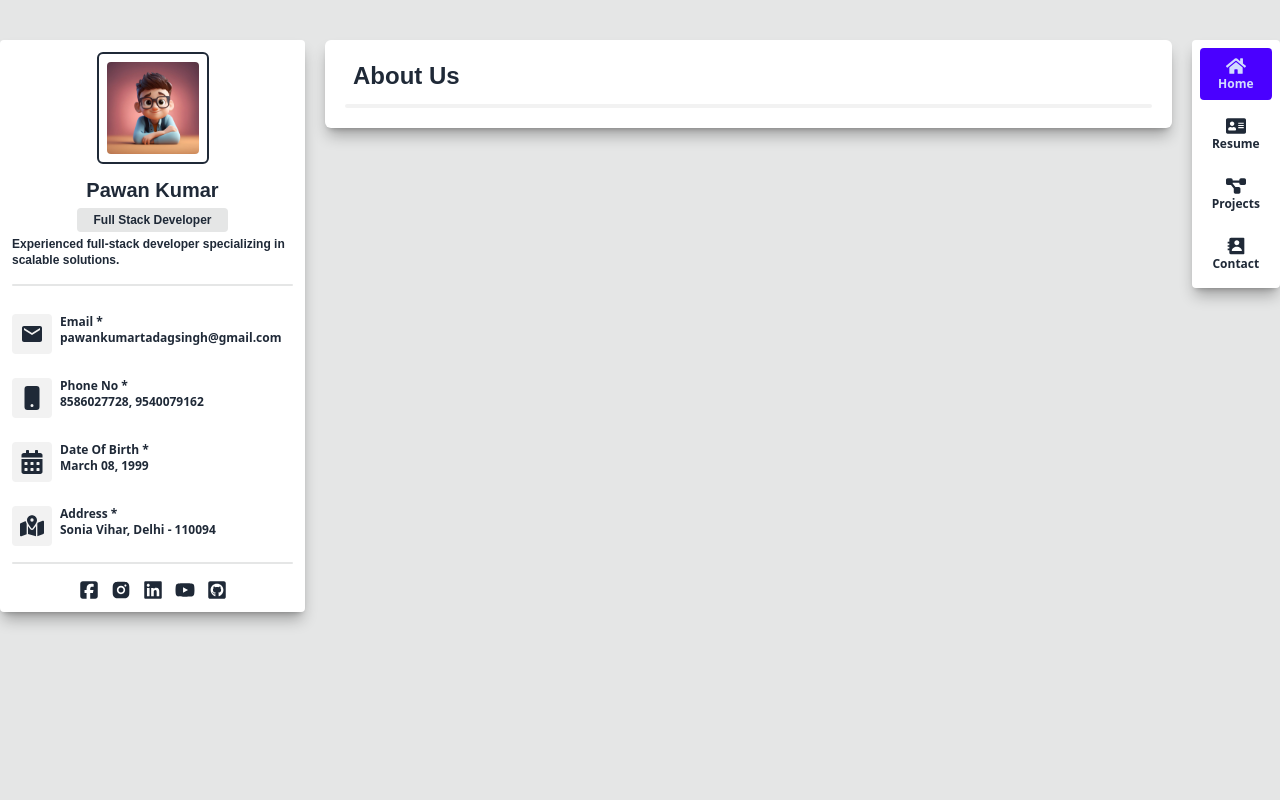
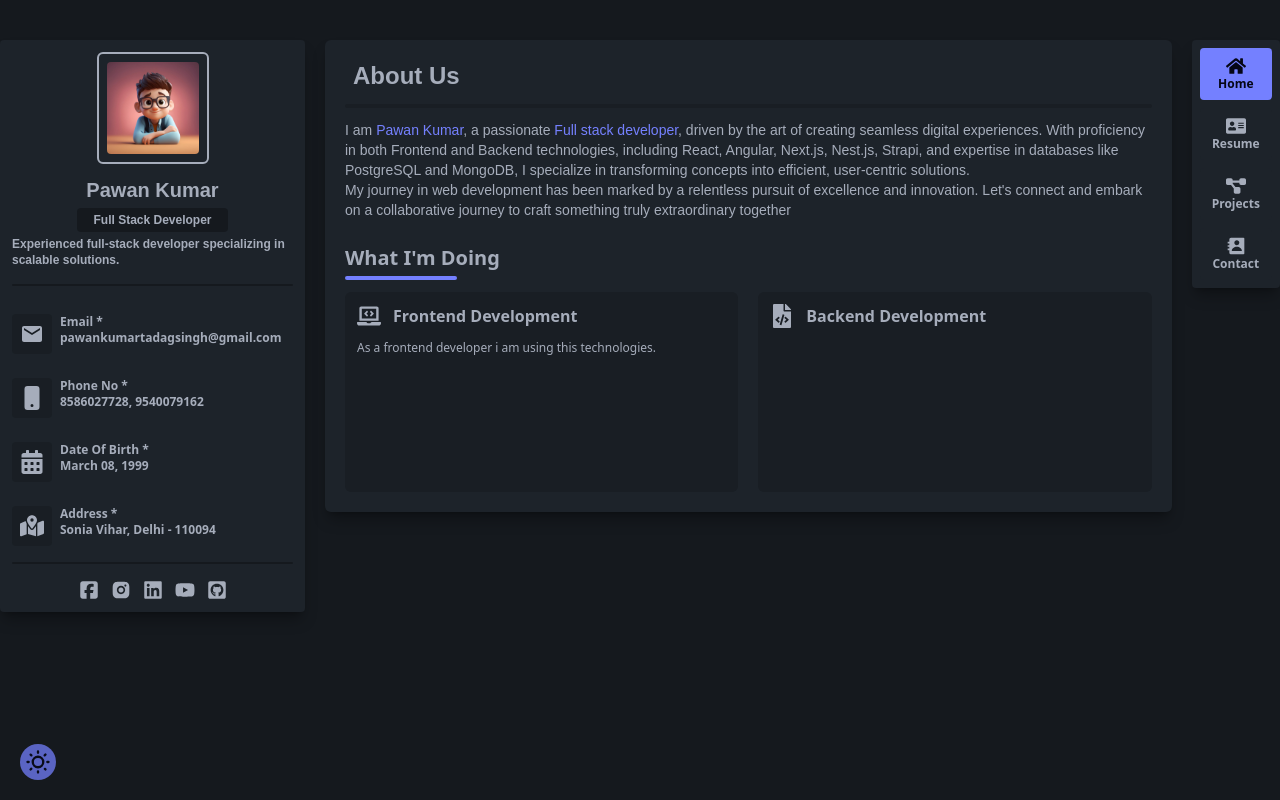
Before and after one commit to NightDevilPT/portfolio.v2, a Next.js app: page / in a window 1280 px wide. Built offline with nearby package versions, Linux system fonts and the light colour scheme.

Commit message:
about-home-page

```diff
--- a/src/ContextAPI/ThemeContextProvider.tsx
+++ b/src/ContextAPI/ThemeContextProvider.tsx
@@ -31,7 +31,7 @@ export const ThemeProvider = ({ children }: Children) => {
 		);
 	};
 
-	useEffect(()=>{toggleTheme(Theme.Night)},[])
+	useEffect(()=>{toggleTheme(Theme.Dark)},[])
 
 	return (
 		<ThemeContext.Provider value={{ theme, toggleTheme }}>
--- a/src/app/layout.tsx
+++ b/src/app/layout.tsx
@@ -4,6 +4,7 @@ import "./globals.css";
 import ProvidersLayout from "@/layouts/ProvidersLayout";
 import PersonalInformationComponent from "@/components/PersonalInfoComponent";
 import NavBarComponent from "@/components/NavBarComponent";
+import ThemeController from "@/components/ThemeController";
 
 const inter = Inter({ subsets: ["latin"] });
 
@@ -22,6 +23,7 @@ export default function RootLayout({
 			<body className={`bg-base-300 transition-all duration-300`}>
 				<ProvidersLayout>
 					<div className="relative w-full h-full overflow-x-hidden overflow-y-auto py-10">
+						<ThemeController />
 						<section
 							className={`container h-full grid grid-cols-12 gap-5 max-lg:gap-5 max-lg:grid-flow-row max-lg:place-items-center max-lg:place-content-start max-sm:px-5 mb-28`}
 						>
--- a/src/app/page.tsx
+++ b/src/app/page.tsx
@@ -1,9 +1,32 @@
 import HeaderComponent from "@/components/HeaderComponent";
+import WhatIDoComponent from "@/components/WhatIDoComponent";
+
+const aboutInfo = {
+	description: `I am Pawan Kumar, a passionate full stack developer, driven by the art of creating seamless digital experiences. With proficiency in both frontend and backend technologies, including React, Angular, Next.js, Nest.js, Strapi, and expertise in databases like PostgreSQL and MongoDB, I specialize in transforming concepts into efficient, user-centric solutions.<br/>
+  My journey in web development has been marked by a relentless pursuit of excellence and innovation. Let's connect and embark on a collaborative journey to craft something truly extraordinary together`,
+};
 
 export default function Home() {
-  return (
-    <section className={`w-full h-auto bg-base-100 rounded-md shadow-lg shadow-black/30 p-5`}>
-      <HeaderComponent title="About Us" />
-    </section>
-  );
+	return (
+		<section
+			className={`w-full h-auto bg-base-100 rounded-md shadow-lg shadow-black/30 p-5 flex justify-start items-start flex-col gap-3`}
+		>
+			<HeaderComponent title="About Us" />
+			<p className={`w-full h-auto text-sm font-mandali`}>
+				I am <span className={`text-primary`}>Pawan Kumar</span>, a passionate <span className="text-primary">Full stack developer</span>, driven by
+				the art of creating seamless digital experiences. With
+				proficiency in both Frontend and Backend technologies, including
+				React, Angular, Next.js, Nest.js, Strapi, and expertise in
+				databases like PostgreSQL and MongoDB, I specialize in
+				transforming concepts into efficient, user-centric solutions.
+				<br />
+				My journey in web development has been marked by a relentless
+				pursuit of excellence and innovation. Let's connect and embark
+				on a collaborative journey to craft something truly
+				extraordinary together
+			</p>
+
+      <WhatIDoComponent />
+		</section>
+	);
 }
--- /dev/null
+++ b/src/components/ThemeController/index.tsx
@@ -0,0 +1,42 @@
+'use client';
+
+import { useTheme } from "@/ContextAPI/ThemeContextProvider";
+import { Theme } from "@/types/types";
+import React from "react";
+
+const ThemeController = () => {
+	const {theme,toggleTheme} = useTheme()
+	return (
+		<label className="swap swap-rotate fixed bottom-5 left-5 bg-primary rounded-full p-1 animate-pulse">
+			{/* this hidden checkbox controls the state */}
+			<input
+				type="checkbox"
+				className="theme-controller"
+				value="synthwave"
+				onChange={()=>{
+					toggleTheme(theme===Theme.Dark?Theme.Cyberpunk:Theme.Dark)
+				}}
+			/>
+
+			{/* sun icon */}
+			<svg
+				className="swap-off fill-primary-content w-7 h-7"
+				xmlns="http://www.w3.org/2000/svg"
+				viewBox="0 0 24 24"
+			>
+				<path d="M5.64,17l-.71.71a1,1,0,0,0,0,1.41,1,1,0,0,0,1.41,0l.71-.71A1,1,0,0,0,5.64,17ZM5,12a1,1,0,0,0-1-1H3a1,1,0,0,0,0,2H4A1,1,0,0,0,5,12Zm7-7a1,1,0,0,0,1-1V3a1,1,0,0,0-2,0V4A1,1,0,0,0,12,5ZM5.64,7.05a1,1,0,0,0,.7.29,1,1,0,0,0,.71-.29,1,1,0,0,0,0-1.41l-.71-.71A1,1,0,0,0,4.93,6.34Zm12,.29a1,1,0,0,0,.7-.29l.71-.71a1,1,0,1,0-1.41-1.41L17,5.64a1,1,0,0,0,0,1.41A1,1,0,0,0,17.66,7.34ZM21,11H20a1,1,0,0,0,0,2h1a1,1,0,0,0,0-2Zm-9,8a1,1,0,0,0-1,1v1a1,1,0,0,0,2,0V20A1,1,0,0,0,12,19ZM18.36,17A1,1,0,0,0,17,18.36l.71.71a1,1,0,0,0,1.41,0,1,1,0,0,0,0-1.41ZM12,6.5A5.5,5.5,0,1,0,17.5,12,5.51,5.51,0,0,0,12,6.5Zm0,9A3.5,3.5,0,1,1,15.5,12,3.5,3.5,0,0,1,12,15.5Z" />
+			</svg>
+
+			{/* moon icon */}
+			<svg
+				className="swap-on  fill-primary-content w-7 h-7"
+				xmlns="http://www.w3.org/2000/svg"
+				viewBox="0 0 24 24"
+			>
+				<path d="M21.64,13a1,1,0,0,0-1.05-.14,8.05,8.05,0,0,1-3.37.73A8.15,8.15,0,0,1,9.08,5.49a8.59,8.59,0,0,1,.25-2A1,1,0,0,0,8,2.36,10.14,10.14,0,1,0,22,14.05,1,1,0,0,0,21.64,13Zm-9.5,6.69A8.14,8.14,0,0,1,7.08,5.22v.27A10.15,10.15,0,0,0,17.22,15.63a9.79,9.79,0,0,0,2.1-.22A8.11,8.11,0,0,1,12.14,19.73Z" />
+			</svg>
+		</label>
+	);
+};
+
+export default ThemeController;
--- /dev/null
+++ b/src/components/WhatIDoComponent/ServiceCards/ServiceCard.tsx
@@ -0,0 +1,57 @@
+"use client";
+
+import React, { ReactNode, useEffect, useRef, useState } from "react";
+import { IoIosArrowDown } from "react-icons/io";
+
+interface IProps {
+	children: ReactNode;
+	title: string;
+	height: string;
+	icons: any;
+	showCollapse: boolean;
+}
+
+const ServiceCard = ({
+	children,
+	title,
+	height,
+	icons,
+	showCollapse,
+}: IProps) => {
+	const [show, setShow] = useState<boolean>(false);
+	// const showRef = useRef<HTMLDivElement | null>(null);
+	// const isComponentMounted = useRef(true);
+
+	// useOutsideClick(showRef, () => {
+	// 	if (show) {
+	// 		setShow(false);
+	// 	}
+	// });
+	return (
+		<div
+			className={`w-full ${
+				show ? height : `${showCollapse ? "h-12" : height}`
+			} flex justify-start items-start flex-col transition-all duration-300 overflow-hidden bg-base-200 rounded-md cursor-pointer`}
+		>
+			<button
+				className="w-full h-12 min-h-12 flex justify-start items-center gap-3 px-3 relative hover:text-primary"
+				onClick={() => {
+					showCollapse && setShow(!show);
+				}}
+			>
+				{icons}
+				<h1 className="font-bold text-base">{title}</h1>
+				{showCollapse && (
+					<IoIosArrowDown
+						className={`w-5 h-5 absolute right-3 ${
+							show ? "rotate-180" : "rotate-0"
+						} transition-all duration-300`}
+					/>
+				)}
+			</button>
+			{children}
+		</div>
+	);
+};
+
+export default ServiceCard;
--- /dev/null
+++ b/src/components/WhatIDoComponent/index.tsx
@@ -0,0 +1,43 @@
+import React from "react";
+import ServiceCard from "./ServiceCards/ServiceCard";
+import { FaFileCode, FaLaptopCode } from "react-icons/fa";
+
+const WhatIDoComponent = () => {
+	return (
+		<div
+			className={`w-full h-auto flex justify-start items-start flex-col gap-2 mt-3`}
+		>
+			<h1
+				className={`text-xl font-bold relative after:absolute after:content-[''] after:-bottom-2 after:left-0 after:w-28 after:h-1 after:rounded after:bg-primary`}
+			>
+				What I'm Doing
+			</h1>
+
+			<div
+				className={`w-full h-auto mt-3 grid grid-cols-[repeat(auto-fit,_minmax(300px,1fr))] gap-5`}
+			>
+				<ServiceCard
+					title="Frontend Development"
+					height="h-[200px]"
+					icons={<FaLaptopCode className={`w-6 h-6 rounded`} />}
+					showCollapse={false}
+				>
+					<div className={`w-full h-auto flex justify-start items-start gap-1 px-3`}>
+						<span className="w-full h-auto text-xs">As a frontend developer i am using this technologies.</span>
+					</div>
+				</ServiceCard>
+
+				<ServiceCard
+					title="Backend Development"
+					height="h-[200px]"
+					icons={<FaFileCode className={`w-6 h-6 rounded`} />}
+					showCollapse={false}
+				>
+					<div></div>
+				</ServiceCard>
+			</div>
+		</div>
+	);
+};
+
+export default WhatIDoComponent;
--- a/src/types/types.ts
+++ b/src/types/types.ts
@@ -7,10 +7,38 @@ export interface Children {
 export enum Theme {
 	Light = "light",
 	Dark = "dark",
+	Cupcake = "cupcake",
+	Bumblebee = "bumblebee",
+	Emerald = "emerald",
+	Corporate = "corporate",
+	Synthwave = "synthwave",
+	Retro = "retro",
+	Cyberpunk = "cyberpunk",
+	Valentine = "valentine",
+	Halloween = "halloween",
+	Garden = "garden",
+	Forest = "forest",
+	Aqua = "aqua",
+	Lofi = "lofi",
+	Pastel = "pastel",
+	Fantasy = "fantasy",
+	Wireframe = "wireframe",
+	Black = "black",
+	Luxury = "luxury",
 	Dracula = "dracula",
+	CMYK = "cmyk",
+	Autumn = "autumn",
+	Business = "business",
+	Acid = "acid",
+	Lemonade = "lemonade",
 	Night = "night",
-	Sunset = "sunset",
-}
+	Coffee = "coffee",
+	Winter = "winter",
+	Dim = "dim",
+	Nord = "nord",
+	Sunset = "sunset"
+  }
+
 
 export interface InfoCardProps {
 	icons:any;
--- a/tailwind.config.ts
+++ b/tailwind.config.ts
@@ -17,5 +17,41 @@ const config: Config = {
 		},
 	},
 	plugins: [require("daisyui")],
+	daisyui:{
+		themes: [
+			"light",
+			"dark",
+			"cupcake",
+			"bumblebee",
+			"emerald",
+			"corporate",
+			"synthwave",
+			"retro",
+			"cyberpunk",
+			"valentine",
+			"halloween",
+			"garden",
+			"forest",
+			"aqua",
+			"lofi",
+			"pastel",
+			"fantasy",
+			"wireframe",
+			"black",
+			"luxury",
+			"dracula",
+			"cmyk",
+			"autumn",
+			"business",
+			"acid",
+			"lemonade",
+			"night",
+			"coffee",
+			"winter",
+			"dim",
+			"nord",
+			"sunset"
+		  ],
+	}
 };
 export default config;
```
Also changed, not shown: src/hooks/outsideClickHook.tsx (added, +20 -0 lines).
